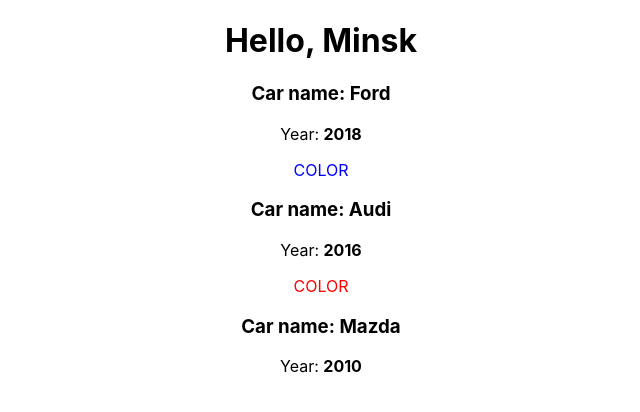
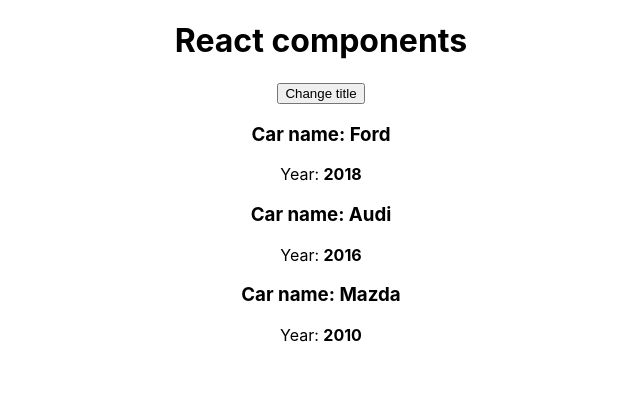
Before and after one commit to mexell96/react-course, a React (Create React App) app: page / in a window 1280 px wide. Shown: the top 412 px of the page, without its empty margins (319-959 px from the left). Built offline with nearby package versions, Linux system fonts and the light colour scheme.

Commit message:
added changes

```diff
--- a/src/App.js
+++ b/src/App.js
@@ -1,14 +1,45 @@
-import "./index.css";
-import ColorCar from "./ColorCar";
+import React, { Component } from "react";
+import Car from "./Car/Car";
 
-function App(props) {
-  return (
-    <div className="car">
-      <h3>Car name {props.name}</h3>
-      <p>Car age {props.age}</p>
-      <ColorCar color={props.color} />
-    </div>
-  );
+class App extends Component {
+  state = {
+    cars: [
+      { name: "Ford", year: 2018 },
+      { name: "Audi", year: 2016 },
+      { name: "Mazda", year: 2010 },
+    ],
+    pageTitle: "React components",
+  };
+
+  changeTitleHandler = () => {
+    const oldTitle = this.state.pageTitle;
+    const newTitle = oldTitle + " (changed)";
+
+    this.setState({
+      pageTitle: newTitle,
+    });
+  };
+
+  render() {
+    console.log("render");
+    const divStyle = {
+      textAlign: "center",
+    };
+
+    const cars = this.state.cars;
+
+    return (
+      <div style={divStyle}>
+        <h1>{this.state.pageTitle}</h1>
+
+        <button onClick={this.changeTitleHandler}>Change title</button>
+
+        <Car name={cars[0].name} year={cars[0].year} />
+        <Car name={cars[1].name} year={cars[1].year} />
+        <Car name={cars[2].name} year={cars[2].year} />
+      </div>
+    );
+  }
 }
 
 export default App;
--- a/src/App2.js
+++ /dev/null
@@ -1,25 +0,0 @@
-import React, { Component } from "react";
-import Car from "./Car/Car";
-
-export class App2 extends Component {
-  render() {
-    const divStyle = {
-      textAlign: "center",
-    };
-    return (
-      <div style={divStyle}>
-        <h1>Hello, Minsk</h1>
-
-        <Car name={"Ford"} year={2018}>
-          <p style={{ color: "blue" }}>COLOR</p>
-        </Car>
-        <Car name={"Audi"} year={2016}>
-          <p style={{ color: "red" }}>COLOR</p>
-        </Car>
-        <Car name={"Mazda"} year={2010} />
-      </div>
-    );
-  }
-}
-
-export default App2;
--- a/src/Car/Car.js
+++ b/src/Car/Car.js
@@ -19,6 +19,5 @@
     <p>
       Year: <strong>{props.year}</strong>
     </p>
-    {props.children}
   </div>
 );
--- a/src/index.js
+++ b/src/index.js
@@ -2,14 +2,5 @@
 import ReactDOM from "react-dom";
 import "./index.css";
 import App from "./App";
-import App2 from "./App2";
 
-const Cars = (
-  <>
-    <div>Hello, World!</div>
-    <App name="Mazda" age="10" color="red" />
-    <App name="Opel" age="6" color="green" />
-    <App name="Ford" age="7" color="yellow" />
-  </>
-);
-ReactDOM.render(<App2 />, document.getElementById("root"));
+ReactDOM.render(<App />, document.getElementById("root"));
```
Also changed, not shown: 1 other file (tests, documents, lock files or other folders).
